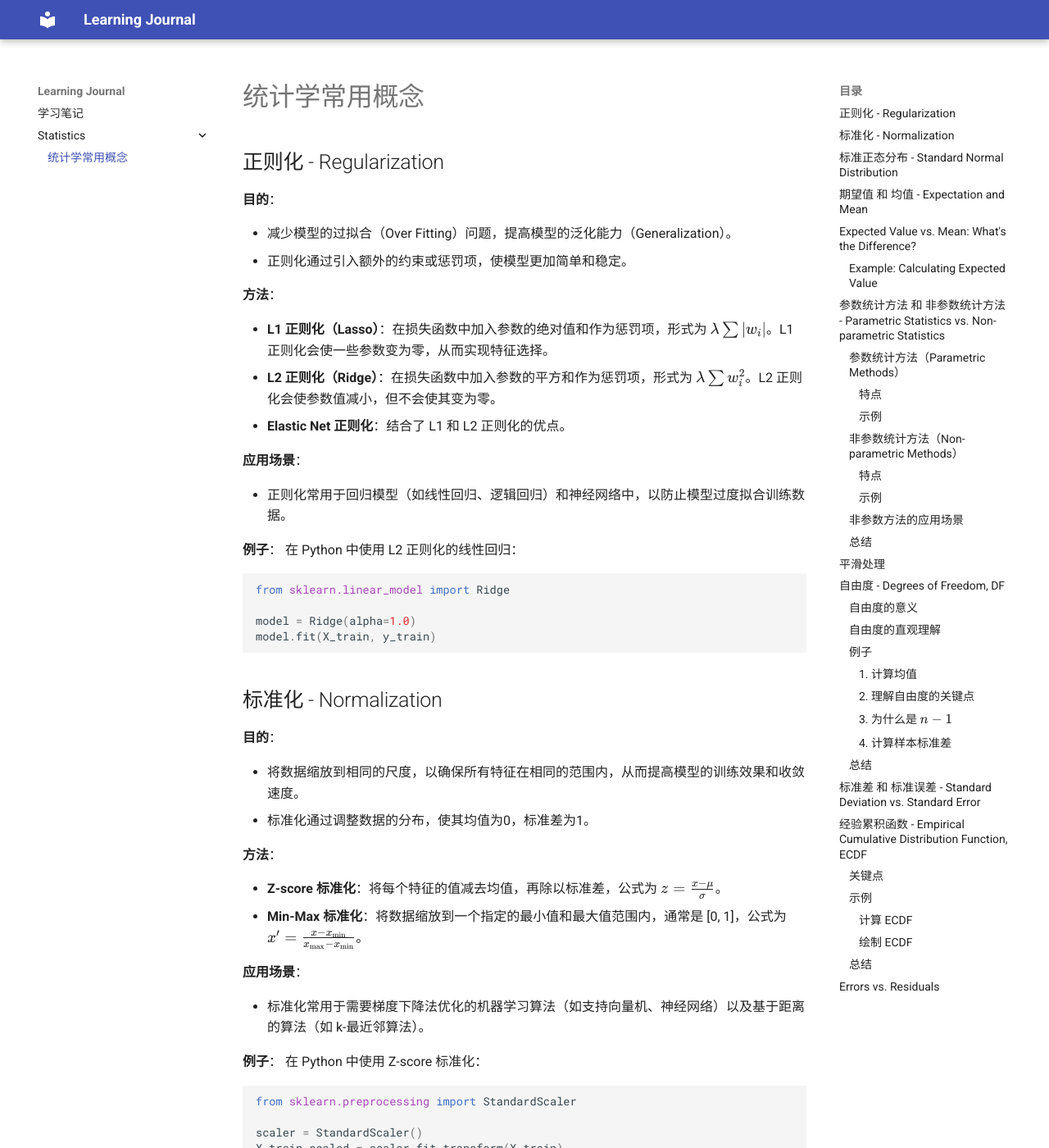
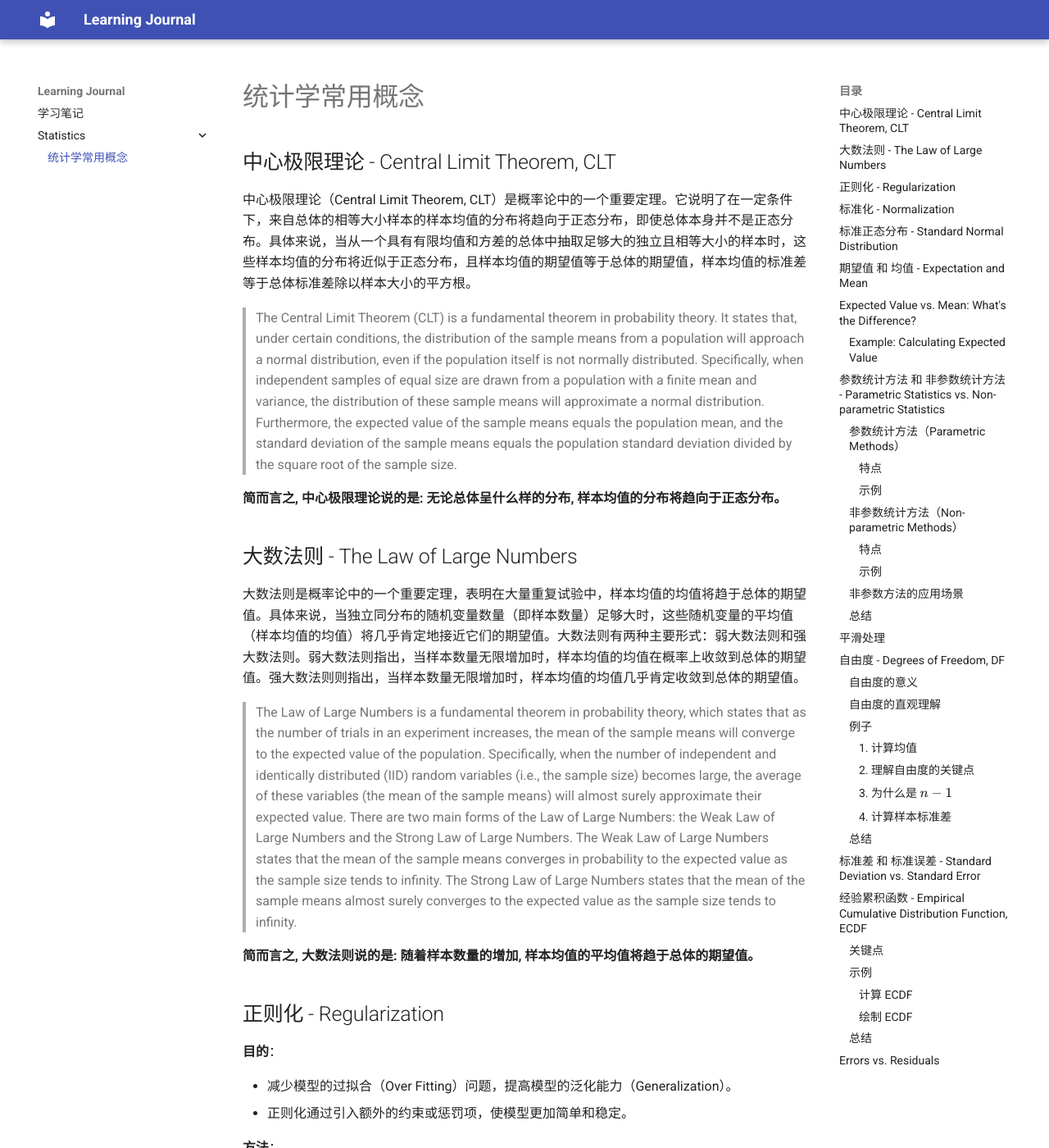
Before and after one commit to szlevinli/learning-journal-doc, an MkDocs documentation site: the page built from docs/Statistics/concept.md, in a window 1280 px wide and 1400 px high. Shown: the whole window at 82% size. Built offline with MkDocs 1.6.1 and Material for MkDocs 9.7.7, drawn with Linux system fonts in a browser that asks for light colours.

Commit message:
Create "中心极限理论"和"大数法则"

```diff
--- a/docs/Statistics/concept.md
+++ b/docs/Statistics/concept.md
@@ -1,4 +1,20 @@
 # 统计学常用概念
+
+## 中心极限理论 - Central Limit Theorem, CLT
+
+中心极限理论（Central Limit Theorem, CLT）是概率论中的一个重要定理。它说明了在一定条件下，来自总体的相等大小样本的样本均值的分布将趋向于正态分布，即使总体本身并不是正态分布。具体来说，当从一个具有有限均值和方差的总体中抽取足够大的独立且相等大小的样本时，这些样本均值的分布将近似于正态分布，且样本均值的期望值等于总体的期望值，样本均值的标准差等于总体标准差除以样本大小的平方根。
+
+> The Central Limit Theorem (CLT) is a fundamental theorem in probability theory. It states that, under certain conditions, the distribution of the sample means from a population will approach a normal distribution, even if the population itself is not normally distributed. Specifically, when independent samples of equal size are drawn from a population with a finite mean and variance, the distribution of these sample means will approximate a normal distribution. Furthermore, the expected value of the sample means equals the population mean, and the standard deviation of the sample means equals the population standard deviation divided by the square root of the sample size.
+
+**简而言之, 中心极限理论说的是: 无论总体呈什么样的分布, 样本均值的分布将趋向于正态分布。**
+
+## 大数法则 - The Law of Large Numbers
+
+大数法则是概率论中的一个重要定理，表明在大量重复试验中，样本均值的均值将趋于总体的期望值。具体来说，当独立同分布的随机变量数量（即样本数量）足够大时，这些随机变量的平均值（样本均值的均值）将几乎肯定地接近它们的期望值。大数法则有两种主要形式：弱大数法则和强大数法则。弱大数法则指出，当样本数量无限增加时，样本均值的均值在概率上收敛到总体的期望值。强大数法则则指出，当样本数量无限增加时，样本均值的均值几乎肯定收敛到总体的期望值。
+
+> The Law of Large Numbers is a fundamental theorem in probability theory, which states that as the number of trials in an experiment increases, the mean of the sample means will converge to the expected value of the population. Specifically, when the number of independent and identically distributed (IID) random variables (i.e., the sample size) becomes large, the average of these variables (the mean of the sample means) will almost surely approximate their expected value. There are two main forms of the Law of Large Numbers: the Weak Law of Large Numbers and the Strong Law of Large Numbers. The Weak Law of Large Numbers states that the mean of the sample means converges in probability to the expected value as the sample size tends to infinity. The Strong Law of Large Numbers states that the mean of the sample means almost surely converges to the expected value as the sample size tends to infinity.
+
+**简而言之, 大数法则说的是: 随着样本数量的增加, 样本均值的平均值将趋于总体的期望值。**
 
 ## 正则化 - Regularization
 
```
